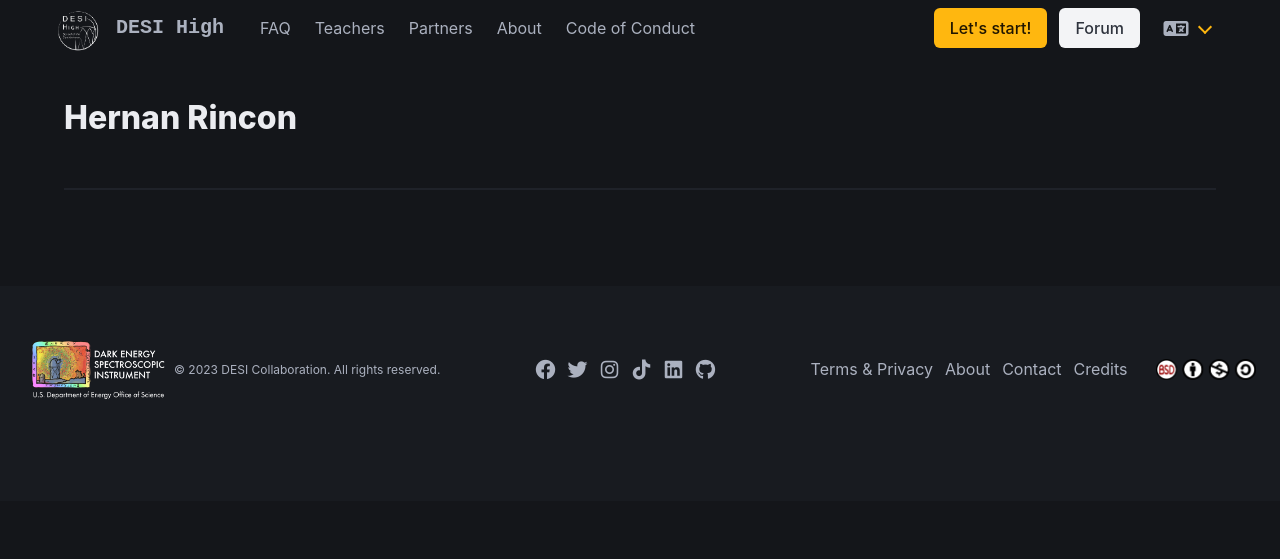
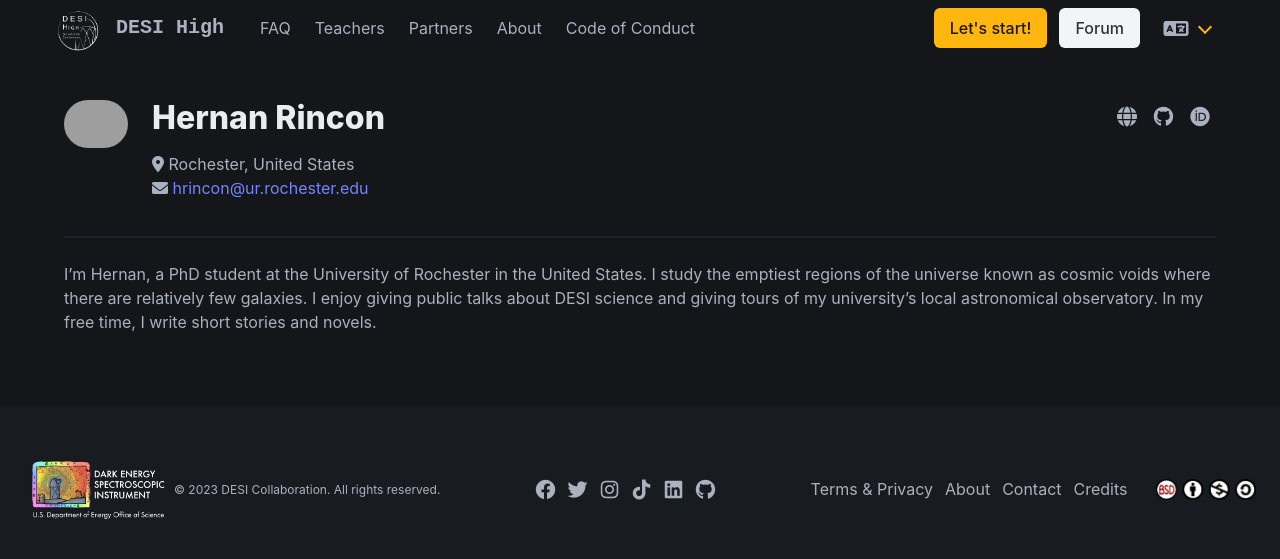
Before and after one commit to DESIHIGH/desihigh.github.io, a Jekyll site: the page built from _team/hernan_rincon.md, in a window 1280 px wide. Shown: the top 559 px of the page. Built offline with Jekyll 4.4.1, drawn with Linux system fonts in a browser that asks for light colours; grey boxes are pictures that could not be loaded.

Commit message:
Hernan's bio for the meet the team page

```diff
--- a/_team/hernan_rincon.md
+++ b/_team/hernan_rincon.md
@@ -1,4 +1,16 @@
 ---
 name: Hernan Rincon
+image: assets/img/team/hernan_rincon.jpg
+email: hrincon@ur.rochester.edu
+location: Rochester, United States
+social:
+    - name: globe
+      icon: fa-solid fa-globe
+      url: https://www.linkedin.com/in/hernan-rincon-82b8a4206/
+    - name: github
+      url: https://github.com/hbrincon
+    - name: orcid
+      url: https://orcid.org/0009-0001-1962-3924
 tags: active
 ---
+I’m Hernan, a PhD student at the University of Rochester in the United States. I study the emptiest regions of the universe known as cosmic voids where there are relatively few galaxies. I enjoy giving public talks about DESI science and giving tours of my university’s local astronomical observatory. In my free time, I write short stories and novels.
```
Also changed, not shown: assets/img/team/hernan_rincon.jpeg (added).
